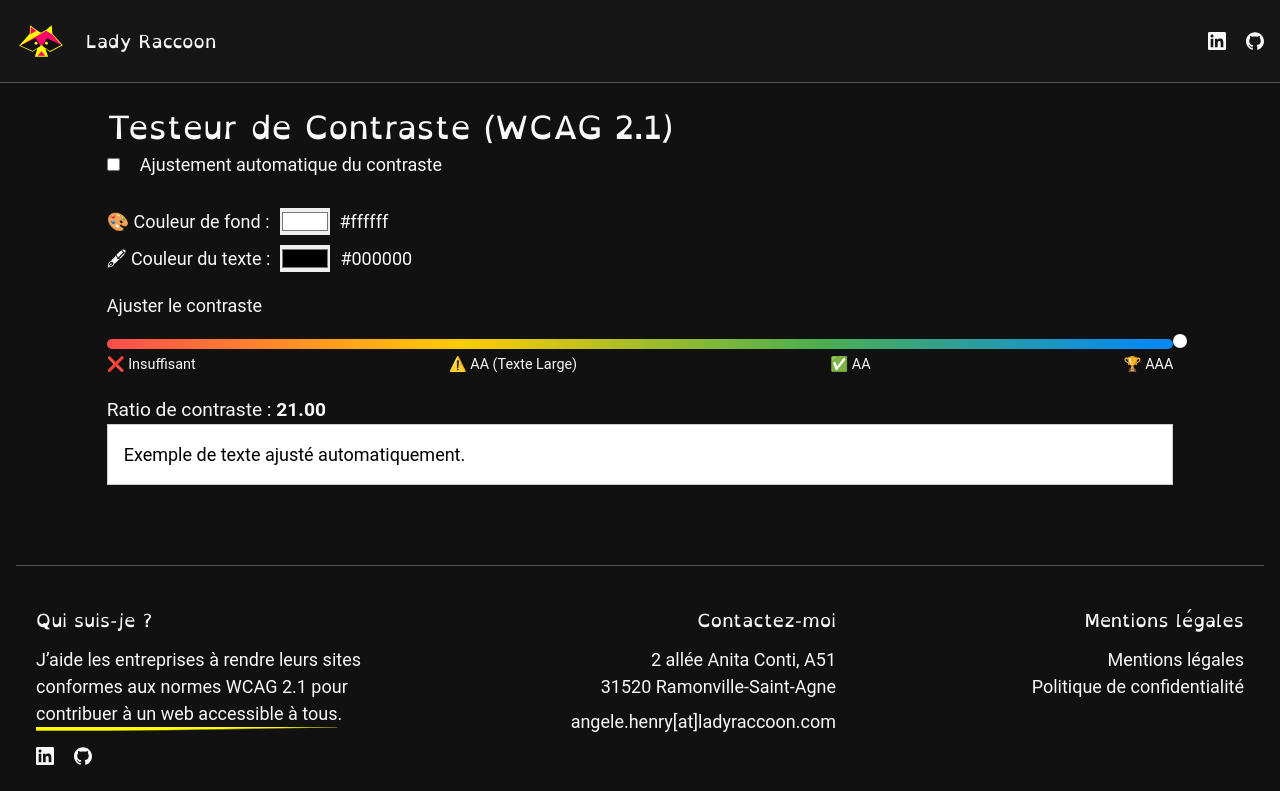
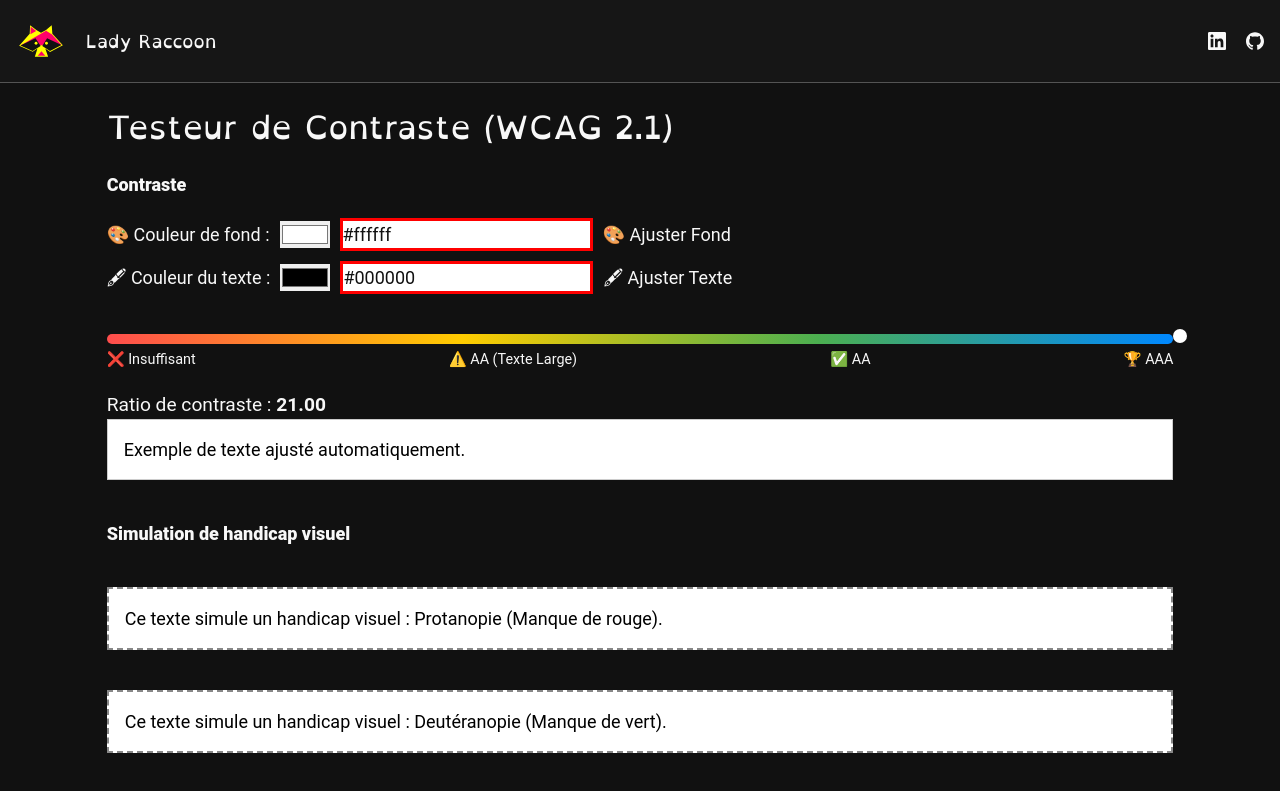
Before and after one commit to angele-henry-dev/lady-raccoon-svelte, a SvelteKit app: page /tools in a window 1280 px wide. Shown: the top 791 px of the page. Built offline with nearby package versions, Linux system fonts and the light colour scheme.

Commit message:
Simulateur handicaps visuels

```diff
--- a/src/lib/contrast.ts
+++ b/src/lib/contrast.ts
@@ -1,6 +1,10 @@
 export const CONTRAST_RATIO_AAA   = 7;
 export const CONTRAST_RATIO_AA    = 4.5;
 export const CONTRAST_RATIO_AA_L  = 3;
+
+export function isCorrect(hex: string): boolean {
+    return /^#[0-9A-Fa-f]{6}$/.test(hex);
+}
 
 // Converts a hexadecimal color to an object { r, g, b }
 export function hexToRgb(hex: string) {
@@ -30,6 +34,8 @@ export function luminance(r: number, g: number, b: number) {
 
 // Calculates the contrast ratio between two colors
 export function contrastRatio(color1: string, color2: string) {
+    if (!isCorrect(color1) || !isCorrect(color2)) return 0;
+
     const rgb1 = hexToRgb(color1);
     const rgb2 = hexToRgb(color2);
     const lum1 = luminance(rgb1.r, rgb1.g, rgb1.b);
@@ -37,7 +43,21 @@ export function contrastRatio(color1: string, color2: string) {
     return (Math.max(lum1, lum2) + 0.05) / (Math.min(lum1, lum2) + 0.05);
 }
 
-export function adjustTextColor(bgColor: string, textColor: string) {
+export function adjustBgColorAuto(bgColor: string, textColor: string): string {
+    let newBgColor = bgColor;
+    let tries = 0;
+
+    while (contrastRatio(newBgColor, textColor) < CONTRAST_RATIO_AAA && tries < 50) {
+        newBgColor = adjustTextColorAuto(textColor, newBgColor);
+        tries++;
+    }
+
+    return newBgColor;
+}
+
+export function adjustTextColorAuto(bgColor: string, textColor: string) {
+    if (!isCorrect(bgColor) || !isCorrect(textColor)) return textColor;
+
     const textRgb = hexToRgb(textColor);
     let ratio = contrastRatio(bgColor, textColor);
     let iterations = 0;
--- a/src/routes/tools/+page.svelte
+++ b/src/routes/tools/+page.svelte
@@ -1,31 +1,21 @@
 <script lang="ts">
     import { onMount } from 'svelte';
-    import { CONTRAST_RATIO_AA_L, CONTRAST_RATIO_AAA, CONTRAST_RATIO_AA, contrastRatio, adjustTextColor } from '$lib/contrast';
+    import { CONTRAST_RATIO_AA_L, CONTRAST_RATIO_AAA, CONTRAST_RATIO_AA, contrastRatio, adjustBgColorAuto, adjustTextColorAuto } from '$lib/contrast';
 
     let bgColor = "#ffffff";
     let textColor = "#000000";
     let contrast = 0;
-	let autoAdjust = false;
 
-	function isCorrect(): boolean {
-		if (!/^#[0-9A-Fa-f]{6}$/.test(bgColor)) return false;
-        if (!/^#[0-9A-Fa-f]{6}$/.test(textColor)) return false;
-		return true;
+    function adjustTextColor() {
+		textColor = adjustTextColorAuto(bgColor, textColor);
+		updateContrast();
     }
-
-	function setContrast() {
-		if (autoAdjust) adjustContrast();
-		else updateContrast();
-	}
-
-    function adjustContrast() {
-		if (!isCorrect) return;
-		textColor = adjustTextColor(bgColor, textColor);
+    function adjustBgColor() {
+		bgColor = adjustBgColorAuto(bgColor, textColor);
 		updateContrast();
     }
 
 	function updateContrast() {
-		if (!isCorrect) return;
 		contrast = contrastRatio(bgColor, textColor);
 	}
 
@@ -37,7 +27,16 @@
         return "100%";                        				// AAA
     }
 
-    onMount(setContrast);
+	function handleHexInput(event: Event, colorType: "bg" | "text") {
+        const input = event.target as HTMLInputElement;
+        let value = input.value.trim();
+
+		if (colorType === "bg") bgColor = value;
+		else textColor = value;
+		updateContrast();
+    }
+
+    onMount(updateContrast);
 </script>
 
 <svelte:head>
@@ -48,29 +47,34 @@
 <section class="w-5/6 flex flex-col my-5 mx-auto">
 	<h1>Testeur de Contraste (WCAG 2.1)</h1>
 
+    <h2>Contraste</h2>
     <div class="controls">
-		<div class="switch-container">
-			<label class="switch">
-				<input type="checkbox" bind:checked={autoAdjust} on:change={setContrast} />
-				<span class="slider"></span>
-			</label>
-			<span>Ajustement automatique du contraste</span>
-		</div>
-
         <label>
             🎨 Couleur de fond :
-			<input type="color" bind:value={bgColor} on:input={setContrast} />
-			<span>{bgColor}</span>
+            <input type="color" bind:value={bgColor} on:input={updateContrast} />
+			<input
+				type="text"
+				bind:value={bgColor}
+				on:input={(e) => handleHexInput(e, "bg")}
+				pattern="#[0-9A-Fa-f]{6}"
+				aria-label="code hexadecimal"
+				title="Veuillez entrer un code hexadécimal valide (ex: #FF5733)"
+			/>
+			<button class="adjust-button" on:click={adjustBgColor}>🎨 Ajuster Fond</button>
         </label>
         <label>
             🖋 Couleur du texte :
-			<input type="color" bind:value={textColor} on:input={setContrast} />
-			<span>{textColor}</span>
+            <input type="color" bind:value={textColor} on:input={updateContrast} />
+			<input
+				type="text"
+				bind:value={textColor}
+				on:input={(e) => handleHexInput(e, "text")}
+				pattern="#[0-9A-Fa-f]{6}"
+				aria-label="code hexadecimal"
+				title="Veuillez entrer un code hexadécimal valide (ex: #FF5733)"
+			/>
+			<button class="adjust-button" on:click={adjustTextColor}>🖋 Ajuster Texte</button>
         </label>
-    </div>
-
-	<div>
-		<button on:click={adjustContrast}>Ajuster le contraste</button>
     </div>
 
 	<div class="contrast-scale">
@@ -92,6 +96,49 @@
     <div class="preview" style="background-color: {bgColor}; color: {textColor};">
         <p>Exemple de texte ajusté automatiquement.</p>
     </div>
+
+    <h2>Simulation de handicap visuel</h2>
+    <div class="preview simulation" style="background-color: {bgColor}; color: {textColor}; filter: url(#protanopia);">
+        <p>Ce texte simule un handicap visuel : Protanopie (Manque de rouge).</p>
+    </div>
+    <div class="preview simulation" style="background-color: {bgColor}; color: {textColor}; filter: url(#deuteranopia);">
+        <p>Ce texte simule un handicap visuel : Deutéranopie (Manque de vert).</p>
+    </div>
+    <div class="preview simulation" style="background-color: {bgColor}; color: {textColor}; filter: url(#tritanopia);">
+        <p>Ce texte simule un handicap visuel : Tritanopie (Manque de bleu).</p>
+    </div>
+    <div class="preview simulation" style="background-color: {bgColor}; color: {textColor}; filter: url(#achromatopsia);">
+        <p>Ce texte simule un handicap visuel : Achromatopsie (Noir & Blanc).</p>
+    </div>
+
+	<svg height="0" width="0">
+		<defs>
+			<filter id="protanopia">
+				<feColorMatrix type="matrix" values="0.567, 0.433, 0, 0, 0
+													 0.558, 0.442, 0, 0, 0
+													 0, 0.242, 0.758, 0, 0
+													 0, 0, 0, 1, 0"/>
+			</filter>
+			<filter id="deuteranopia">
+				<feColorMatrix type="matrix" values="0.625, 0.375, 0, 0, 0
+													 0.7, 0.3, 0, 0, 0
+													 0, 0.3, 0.7, 0, 0
+													 0, 0, 0, 1, 0"/>
+			</filter>
+			<filter id="tritanopia">
+				<feColorMatrix type="matrix" values="0.95, 0.05, 0, 0, 0
+													 0, 0.433, 0.567, 0, 0
+													 0, 0.475, 0.525, 0, 0
+													 0, 0, 0, 1, 0"/>
+			</filter>
+			<filter id="achromatopsia">
+				<feColorMatrix type="matrix" values="0.299, 0.587, 0.114, 0, 0
+													 0.299, 0.587, 0.114, 0, 0
+													 0.299, 0.587, 0.114, 0, 0
+													 0, 0, 0, 1, 0"/>
+			</filter>
+		</defs>
+	</svg>
 </section>
 
 <style>
@@ -106,12 +153,6 @@
         align-items: center;
         gap: 10px;
     }
-    .switch-container {
-        display: flex;
-        align-items: center;
-        gap: 10px;
-        margin-bottom: 20px;
-    }
     .preview {
         padding: 1rem;
         border: 1px solid #ccc;
@@ -119,6 +160,10 @@
     }
     .results {
         font-size: 1.2rem;
+    }
+	.simulation {
+        margin-top: 20px;
+        border: 2px dashed #888;
     }
 
     /* Style de l'échelle de contraste */
@@ -148,4 +193,12 @@
         font-size: 0.9rem;
         margin-top: 5px;
     }
+
+	input {
+		color: var(--background);
+		border: none;
+	}
+	input:invalid {
+		border: red solid 3px;
+	}
 </style>
```
Lines whose indentation alone changed are shown as unchanged.
